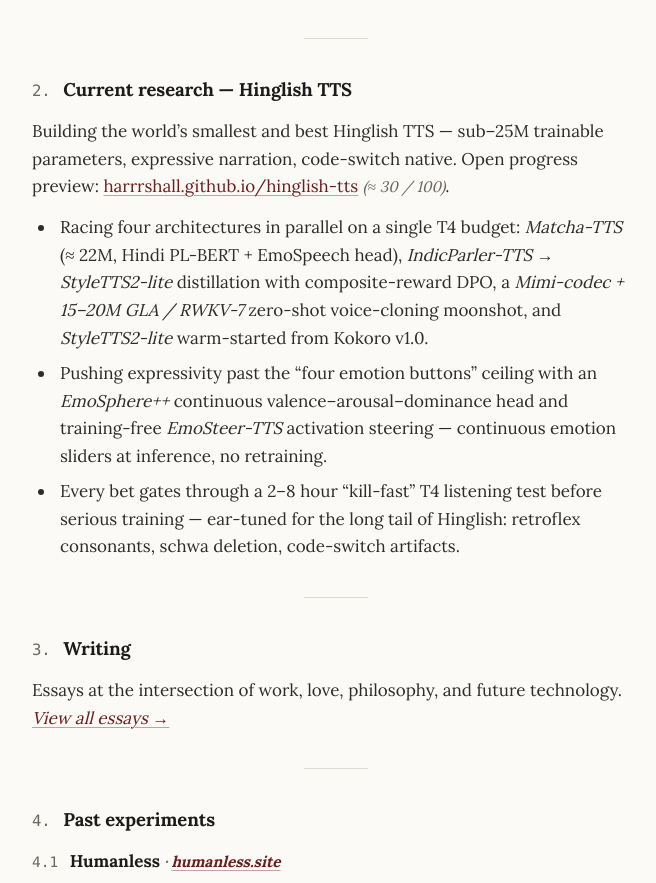
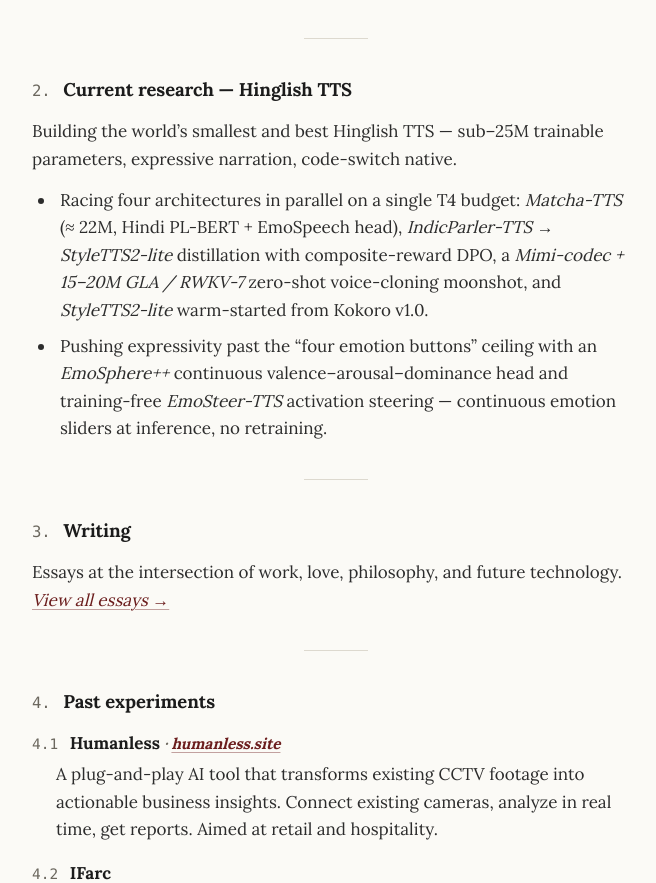
Before and after one commit to harrrshall/harshalsingh, a Next.js app: page / in a window 1280 px wide. Shown: the part 822-1705 px from the top of the page, without its empty margins (304-960 px from the left). Built offline with nearby package versions, Linux system fonts and the light colour scheme.

Commit message:
Trim Hinglish TTS section: drop preview link and kill-fast bullet

```diff
--- a/components/personal-website.tsx
+++ b/components/personal-website.tsx
@@ -59,9 +59,6 @@
           <p>
             Building the world&rsquo;s smallest and best Hinglish TTS &mdash; sub&ndash;25M
             trainable parameters, expressive narration, code-switch native.
-            Open progress preview:{" "}
-            <a href="https://harrrshall.github.io/hinglish-tts/" target="_blank" rel="noopener noreferrer">harrrshall.github.io/hinglish-tts</a>{" "}
-            <span className="rp-meta">(&asymp; 30 / 100)</span>.
           </p>
           <ul className="rp-bullets">
             <li>
@@ -76,11 +73,6 @@
               {" "}<em>EmoSphere++</em> continuous valence&ndash;arousal&ndash;dominance head and
               training-free <em>EmoSteer-TTS</em> activation steering &mdash; continuous
               emotion sliders at inference, no retraining.
-            </li>
-            <li>
-              Every bet gates through a 2&ndash;8 hour &ldquo;kill-fast&rdquo; T4 listening
-              test before serious training &mdash; ear-tuned for the long tail of
-              Hinglish: retroflex consonants, schwa deletion, code-switch artifacts.
             </li>
           </ul>
         </section>
```
